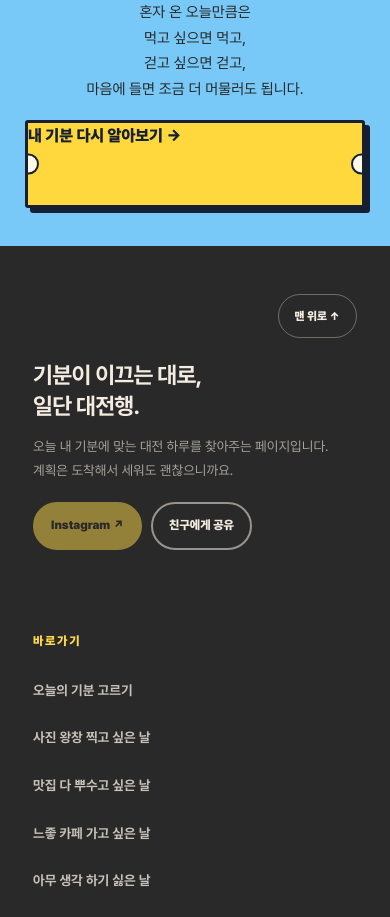
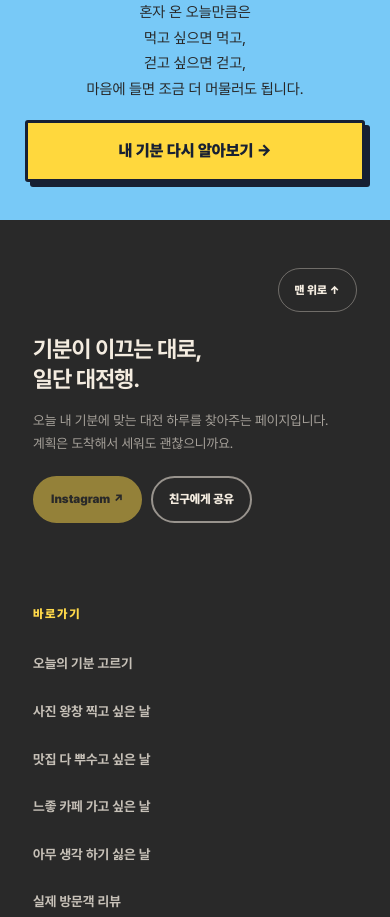
Before and after one commit to jjbb3239-pixel/daejeon-landing, a React (Vite) app in the folder extracted/: page / in a window 390 px wide. Shown: the part 9180-10097 px from the top of the page. Built offline with nearby package versions, Linux system fonts and the light colour scheme; the HTML template or start-up script is replaced by a standard one.

Commit message:
모바일 하단 CTA 스타일 분리

```diff
--- a/extracted/src/index.css
+++ b/extracted/src/index.css
@@ -3278,7 +3278,7 @@ body :is(h1,h2,h3,.question-title,.result-title,.detail-title,.boarding-title){
 
   .ticket-cta-wrap{display:block;width:100%}
 
-  .ticket-cta{
+  .hero .ticket-cta{
     position:relative;
     display:grid;
     grid-template-columns:minmax(0,1fr) 70px;
@@ -3289,14 +3289,14 @@ body :is(h1,h2,h3,.question-title,.result-title,.detail-title,.boarding-title){
     text-align:left;
   }
 
-  .ticket-cta:hover,
-  .ticket-cta:active{
+  .hero .ticket-cta:hover,
+  .hero .ticket-cta:active{
     transform:none;
     box-shadow:5px 5px 0 #172033;
   }
 
-  .ticket-cta::before,
-  .ticket-cta::after{
+  .hero .ticket-cta::before,
+  .hero .ticket-cta::after{
     content:"";
     position:absolute;
     top:50%;
@@ -3309,12 +3309,12 @@ body :is(h1,h2,h3,.question-title,.result-title,.detail-title,.boarding-title){
     border-radius:50%;
   }
 
-  .ticket-cta::before{left:-10px}
-  .ticket-cta::after{right:-10px}
-
-  .ticket-cta-desktop{display:none}
-
-  .ticket-cta-mobile{
+  .hero .ticket-cta::before{left:-10px}
+  .hero .ticket-cta::after{right:-10px}
+
+  .hero .ticket-cta-desktop{display:none}
+
+  .hero .ticket-cta-mobile{
     display:flex;
     min-width:0;
     padding:14px 18px 14px 20px;
@@ -3322,20 +3322,20 @@ body :is(h1,h2,h3,.question-title,.result-title,.detail-title,.boarding-title){
     justify-content:center;
   }
 
-  .ticket-cta-mobile small{
+  .hero .ticket-cta-mobile small{
     margin-bottom:4px;
     font-size:9px;
     font-weight:900;
     letter-spacing:.13em;
   }
 
-  .ticket-cta-mobile strong{
+  .hero .ticket-cta-mobile strong{
     font-size:18px;
     line-height:1.25;
     letter-spacing:-.035em;
   }
 
-  .ticket-cta-stub{
+  .hero .ticket-cta-stub{
     position:relative;
     display:grid;
     align-self:stretch;
@@ -3345,8 +3345,8 @@ body :is(h1,h2,h3,.question-title,.result-title,.detail-title,.boarding-title){
     border-left:2px dashed #172033;
   }
 
-  .ticket-cta-stub::before,
-  .ticket-cta-stub::after{
+  .hero .ticket-cta-stub::before,
+  .hero .ticket-cta-stub::after{
     content:"";
     position:absolute;
     left:-10px;
@@ -3357,10 +3357,10 @@ body :is(h1,h2,h3,.question-title,.result-title,.detail-title,.boarding-title){
     border-radius:50%;
   }
 
-  .ticket-cta-stub::before{top:-10px}
-  .ticket-cta-stub::after{bottom:-10px}
-
-  .ticket-cta-stub > strong{
+  .hero .ticket-cta-stub::before{top:-10px}
+  .hero .ticket-cta-stub::after{bottom:-10px}
+
+  .hero .ticket-cta-stub > strong{
     display:grid;
     width:42px;
     height:42px;
```
